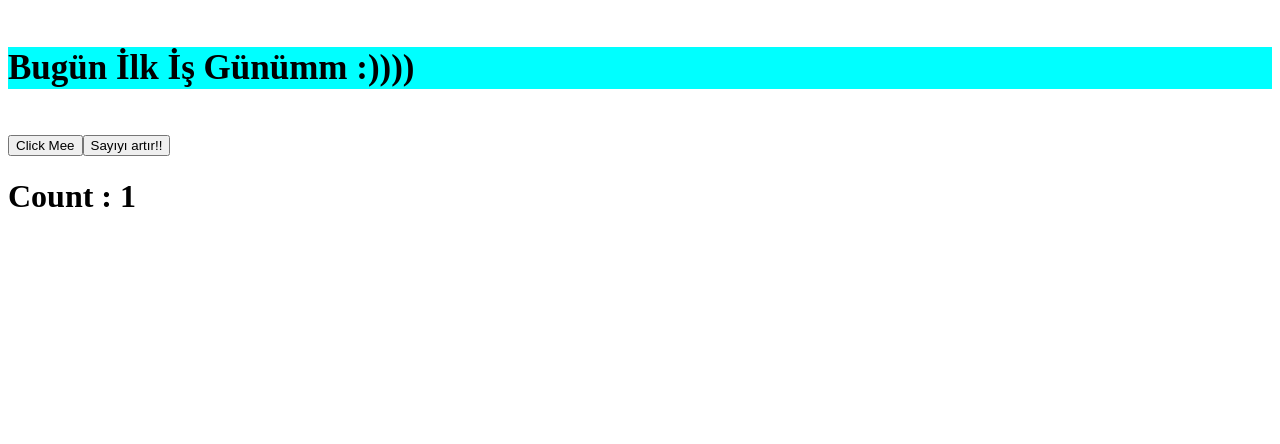
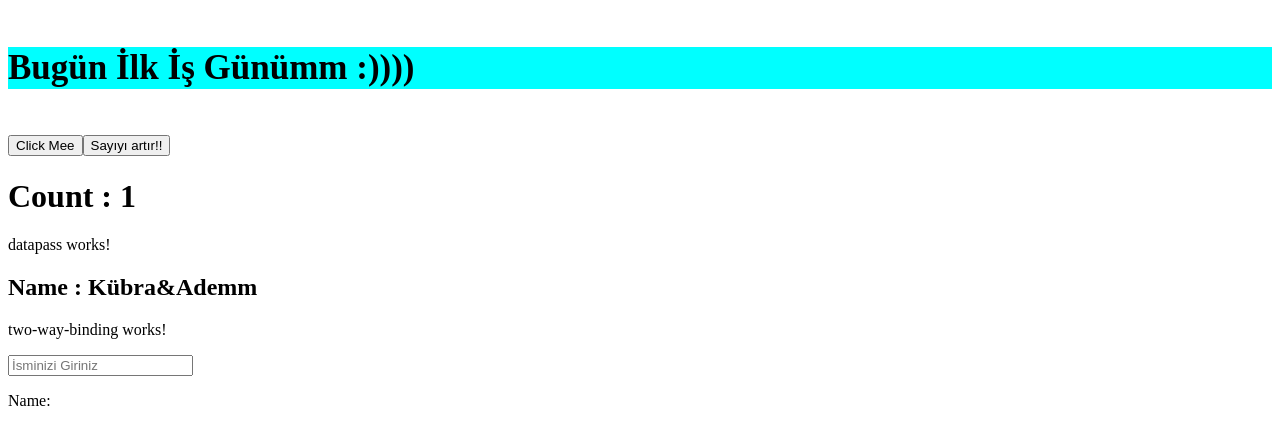
Before and after one commit to kubraergulkose/angular2023, an Angular app: page / in a window 1280 px wide. Shown: the top 444 px of the page. Built offline with nearby package versions, Linux system fonts and the light colour scheme.

Commit message:
data passing to component, two way data binding

```diff
--- a/src/app/app.component.html
+++ b/src/app/app.component.html
@@ -1,3 +1,5 @@
 <router-outlet></router-outlet>
 <app-example></app-example>
 <app-example2></app-example2>
+<app-datapass name={{firstName}}></app-datapass>
+<app-two-way-binding></app-two-way-binding>
--- a/src/app/app.component.ts
+++ b/src/app/app.component.ts
@@ -7,6 +7,8 @@ import { Component } from '@angular/core';
 })
 export class AppComponent {
   title = 'AngularProject';
+  firstName : string = 'Kübra&Ademm'
+
 }
 
 
@@ -24,7 +26,7 @@ export class Product {
   //constructor
 
   constructor(name:string, price:number, category:string, isPublished:string) {
-    this.name = name;
+    this.name = 'Kübra&Adem';
     this.price = price;
     this.category = category;
     this.isPublished = isPublished;
@@ -93,4 +95,7 @@ class car implements generalProduct {
 
 
 
+
+
+
 }
--- a/src/app/components/datapass/datapass.component.html
+++ b/src/app/components/datapass/datapass.component.html
@@ -1 +1,2 @@
 <p>datapass works!</p>
+<h2>Name : {{name}}</h2>
--- /dev/null
+++ b/src/app/components/two-way-binding/two-way-binding.component.html
@@ -0,0 +1,4 @@
+<p>two-way-binding works!</p>
+
+<input placeHolder="İsminizi Giriniz" type="text" [(ngModel)]="name">
+<p>Name: {{name}}</p>
--- /dev/null
+++ b/src/app/components/two-way-binding/two-way-binding.component.ts
@@ -0,0 +1,11 @@
+import { Component } from '@angular/core';
+
+@Component({
+  selector: 'app-two-way-binding',
+  templateUrl: './two-way-binding.component.html',
+  styleUrls: ['./two-way-binding.component.scss']
+})
+export class TwoWayBindingComponent {
+  name:string = '';
+
+}
```
Also changed, not shown: src/app/app.module.ts (+6 -2 lines), src/app/components/datapass/datapass.component.ts (+7 -1 lines), src/app/components/two-way-binding/two-way-binding.component.scss (added), 1 other file (tests, documents, lock files or other folders).
